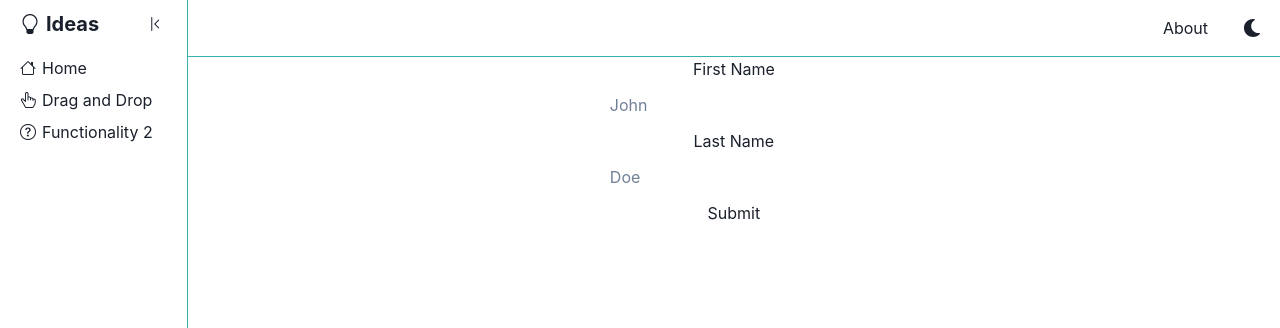
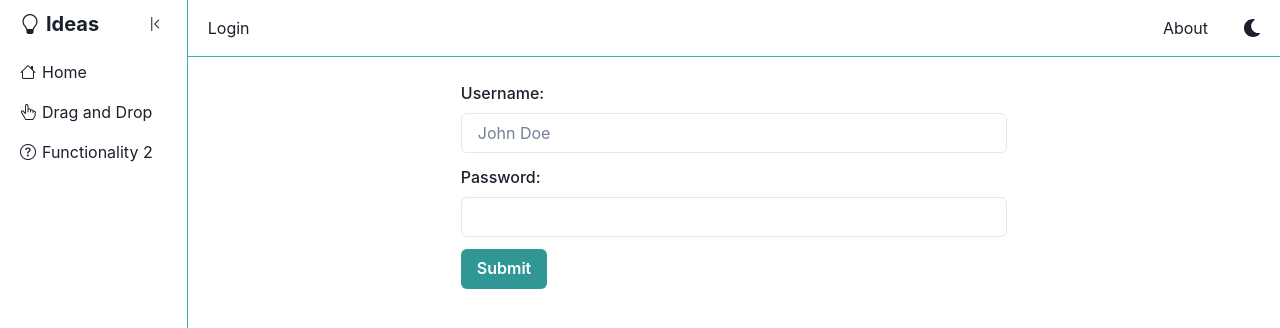
Before and after one commit to Enfield-Li/ClickUp-clone, a React (Create React App) app in the folder client/: page /login in a window 1280 px wide. Shown: the top 328 px of the page. Built offline with nearby package versions, Linux system fonts and the light colour scheme.

Commit message:
Update form

```diff
--- a/client/src/component/auth/Login.tsx
+++ b/client/src/component/auth/Login.tsx
@@ -1,5 +1,17 @@
-import { VStack } from "@chakra-ui/react";
-import { Formik, FormikHelpers, Form, Field } from "formik";
+import {
+  Box,
+  Button,
+  Center,
+  FormControl,
+  FormHelperText,
+  FormLabel,
+  Heading,
+  Input,
+  Text,
+  useToast,
+  VStack,
+} from "@chakra-ui/react";
+import { Formik, FormikHelpers, Form, Field, FieldAttributes } from "formik";
 import React from "react";
 import { useNavigate } from "react-router-dom";
 import { Credentials } from "../../context/auth/AuthContextTypes";
@@ -9,31 +21,63 @@ import { ROUTE } from "../../utils/constant";
 type Props = {};
 
 export default function Login({}: Props) {
+  const toast = useToast({ duration: 3000, isClosable: true });
   const { authState, authDispatch } = useAuthContext();
   const navigate = useNavigate();
 
   return (
+    <Center pt={3}>
+      <Box width="50%">
         <Formik<Credentials>
           initialValues={{
             username: "",
             password: "",
           }}
-      onSubmit={(credential: Credentials) => {
-        loginUser(credential, authDispatch);
-        navigate(ROUTE.HOME);
+          onSubmit={async (credential) => {
+            const isLoginSuccessful = await loginUser(
+              credential,
+              authDispatch,
+              toast
+            );
+
+            isLoginSuccessful && navigate(ROUTE.HOME);
           }}
         >
+          {(props) => (
             <Form>
-        <VStack spacing={3}>
-          <label htmlFor="username">First Name</label>
-          <Field id="username" name="username" placeholder="John" />
+              {/* https://chakra-ui.com/docs/components/form-control/usage#usage-with-form-libraries */}
+              <FormControl mt={3}>
+                <Field id="username" name="username">
+                  {({ field, form }: FieldAttributes<any>) => (
+                    <>
+                      <FormLabel>Username:</FormLabel>
+                      <Input {...field} placeholder="John Doe" />
+                    </>
+                  )}
+                </Field>
 
-          <label htmlFor="password">Last Name</label>
-          <Field id="password" name="password" placeholder="Doe" />
+                <Field id="password" name="password">
+                  {({ field, form }: FieldAttributes<any>) => (
+                    <>
+                      <FormLabel mt={3}>Password:</FormLabel>
+                      <Input {...field} type="password" />
+                    </>
+                  )}
+                </Field>
 
-          <button type="submit">Submit</button>
-        </VStack>
+                <Button
+                  mt={3}
+                  colorScheme="teal"
+                  isLoading={props.isSubmitting}
+                  type="submit"
+                >
+                  Submit
+                </Button>
+              </FormControl>
             </Form>
+          )}
         </Formik>
+      </Box>
+    </Center>
   );
 }
--- a/client/src/component/layout/Header.tsx
+++ b/client/src/component/layout/Header.tsx
@@ -1,4 +1,12 @@
-import { Box, Flex, Heading, Progress, Spacer, Text } from "@chakra-ui/react";
+import {
+  Box,
+  Flex,
+  Heading,
+  Progress,
+  Spacer,
+  Text,
+  useToast,
+} from "@chakra-ui/react";
 import { ColorModeSwitcher } from "../../ColorModeSwitcher";
 import { Link, useLocation, useNavigate } from "react-router-dom";
 import useAuthContext, { logOutUser } from "../../hook/useAuthContext";
@@ -8,10 +16,15 @@ import { ROUTE } from "../../utils/constant";
 type Props = { onToggle: (props?: any) => any; isOpen: boolean };
 
 export default function Header({ onToggle, isOpen }: Props) {
+  const toast = useToast({ duration: 4000, isClosable: true });
   const location = useLocation();
   const navigate = useNavigate();
   const { authState, authDispatch } = useAuthContext();
   const { globalState } = useGlobalContext();
+
+  function capitalizeFirstLetter(string: string) {
+    return string.charAt(0).toUpperCase() + string.slice(1);
+  }
 
   return (
     <Box borderBottom={"1px"} borderColor={"teal.400"}>
@@ -34,6 +47,14 @@ export default function Header({ onToggle, isOpen }: Props) {
           </Box>
         ) : null}
 
+        <Box pl={isOpen ? 3 : 0}>
+          {location.pathname === "/" ? (
+            <Text>Home</Text>
+          ) : (
+            <Text>{capitalizeFirstLetter(location.pathname.substring(1))}</Text>
+          )}
+        </Box>
+
         <Spacer />
 
         {/* About page */}
@@ -49,7 +70,6 @@ export default function Header({ onToggle, isOpen }: Props) {
         >
           About
         </Box>
-
         {/* User info & logout */}
         {authState.user?.username ? (
           <>
@@ -63,7 +83,7 @@ export default function Header({ onToggle, isOpen }: Props) {
                 bg: "gray.300",
               }}
               onClick={() => {
-                logOutUser(authDispatch);
+                logOutUser(authDispatch, toast);
                 navigate(ROUTE.HOME);
               }}
             >
@@ -89,7 +109,6 @@ export default function Header({ onToggle, isOpen }: Props) {
             )}
           </>
         )}
-
         {/* Dark/light mode switcher */}
         <ColorModeSwitcher justifySelf="flex-end" />
       </Flex>
--- a/client/src/component/layout/NavBar.tsx
+++ b/client/src/component/layout/NavBar.tsx
@@ -42,6 +42,7 @@ export default function NavBar({ onToggle }: Props) {
       {/* Home */}
       <Box
         my={2}
+        py={1}
         px={5}
         borderRadius={3}
         cursor={"pointer"}
@@ -58,6 +59,7 @@ export default function NavBar({ onToggle }: Props) {
       {/* Functionality ONE */}
       <Box
         my={2}
+        py={1}
         px={5}
         borderRadius={3}
         cursor={"pointer"}
@@ -74,6 +76,7 @@ export default function NavBar({ onToggle }: Props) {
       {/* Functionality TWO */}
       <Box
         my={2}
+        py={1}
         px={5}
         borderRadius={3}
         cursor={"pointer"}
--- a/client/src/hook/useAuthContext.ts
+++ b/client/src/hook/useAuthContext.ts
@@ -4,7 +4,7 @@ import {
   AUTH_ENDPOINT_REFRESH_TOKEN,
   BEARER,
 } from "./../utils/constant";
-import axios from "axios";
+import axios, { AxiosError } from "axios";
 import React, { useContext } from "react";
 import { AuthContext } from "../context/auth/AuthContext";
 import {
@@ -14,6 +14,7 @@ import {
   UserResponse,
 } from "../context/auth/AuthContextTypes";
 import { ACCESS_TOKEN, AUTH } from "../utils/constant";
+import { ToastId, UseToastOptions } from "@chakra-ui/react";
 
 export default function useAuthContext() {
   return useContext(AuthContext);
@@ -21,7 +22,8 @@ export default function useAuthContext() {
 
 export async function loginUser(
   credentials: Credentials,
-  dispatch: React.Dispatch<AuthActionType>
+  dispatch: React.Dispatch<AuthActionType>,
+  toast: (options?: UseToastOptions | undefined) => ToastId
 ) {
   try {
     const response = await axios.post<UserResponse>(
@@ -39,16 +41,35 @@ export async function loginUser(
       type: AUTH.LOGIN_USER,
       payload: user,
     });
+
+    toast({
+      title: "Successful!",
+      description: "You've logged in.",
+      status: "success",
+    });
+
+    return true;
   } catch (error) {
+    const err = error as AxiosError;
+    console.log(err);
+
     // clear local auth state and accessToken
     localStorage.removeItem(ACCESS_TOKEN);
     dispatch({ type: AUTH.LOGOUT_USER });
-    console.log(error);
+
+    toast({
+      title: "Error!",
+      description: err.response?.data as string,
+      status: "error",
+    });
+
+    return false;
   }
 }
 
 export async function refreshUserToken(
-  dispatch: React.Dispatch<AuthActionType>
+  dispatch: React.Dispatch<AuthActionType>,
+  toast: (options?: UseToastOptions | undefined) => ToastId
 ) {
   try {
     const accessToken = localStorage.getItem(ACCESS_TOKEN);
@@ -75,14 +96,25 @@ export async function refreshUserToken(
       payload: user,
     });
   } catch (error) {
+    const err = error as AxiosError;
+    console.log(err);
+
     // clear local auth state and accessToken
     localStorage.removeItem(ACCESS_TOKEN);
     dispatch({ type: AUTH.LOGOUT_USER });
-    console.log(error);
+
+    toast({
+      title: "Error!",
+      description: err.response?.data as string,
+      status: "error",
+    });
   }
 }
 
-export function logOutUser(dispatch: React.Dispatch<AuthActionType>) {
+export function logOutUser(
+  dispatch: React.Dispatch<AuthActionType>,
+  toast: (options?: UseToastOptions | undefined) => ToastId
+) {
   // invalidate session
   axios.post(AUTH_ENDPOINT_LOGOUT, null, {
     withCredentials: true,
@@ -91,4 +123,10 @@ export function logOutUser(dispatch: React.Dispatch<AuthActionType>) {
   // clear local auth state and accessToken
   localStorage.removeItem(ACCESS_TOKEN);
   dispatch({ type: AUTH.LOGOUT_USER });
+
+  toast({
+    title: "Successful!",
+    description: "You've logged out.",
+    status: "success",
+  });
 }
--- a/client/src/hook/useInit.ts
+++ b/client/src/hook/useInit.ts
@@ -1,16 +1,23 @@
 import { useToast } from "@chakra-ui/react";
 import React, { useEffect } from "react";
-import { Credentials } from "../context/auth/AuthContextTypes";
+import { ACCESS_TOKEN } from "../utils/constant";
 import useAuthContext, { refreshUserToken } from "./useAuthContext";
 import useGlobalContext from "./useGlobalContext";
 
 export default function useInit() {
   const { globalState } = useGlobalContext();
   const { authDispatch } = useAuthContext();
-  const toast = useToast();
+  const toast = useToast({ duration: 3000, isClosable: true });
+  const accessToken = localStorage.getItem(ACCESS_TOKEN);
 
   useEffect(() => {
-    refreshUserToken(authDispatch);
+    refreshUserToken(authDispatch, toast);
+
+    if (accessToken) {
+      setInterval(() => {
+        refreshUserToken(authDispatch, toast);
+      }, 1790000); // 29 min and 50 sec
+    }
   }, []);
 
   // toast for indicating network error
@@ -20,8 +27,6 @@ export default function useInit() {
         title: "Something's gone wrong...",
         description: globalState.error,
         status: "error",
-        duration: 4000,
-        isClosable: true,
       });
   }, [globalState.error]);
 }
```
Lines whose indentation alone changed are shown as unchanged.
